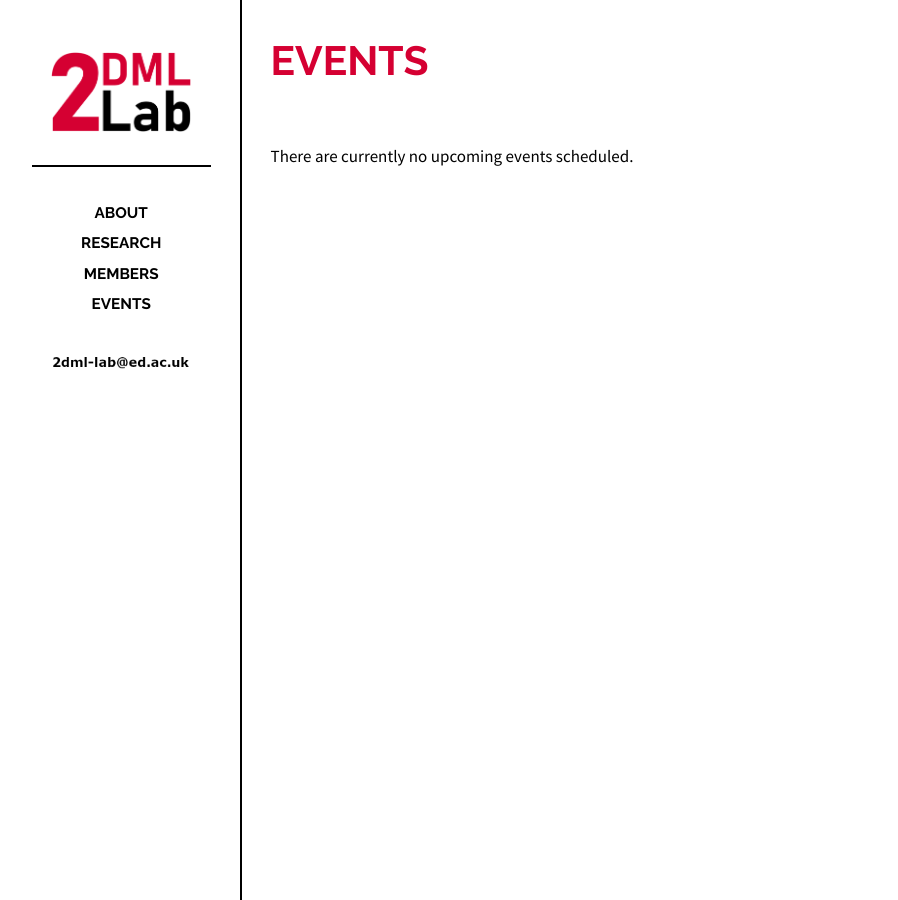
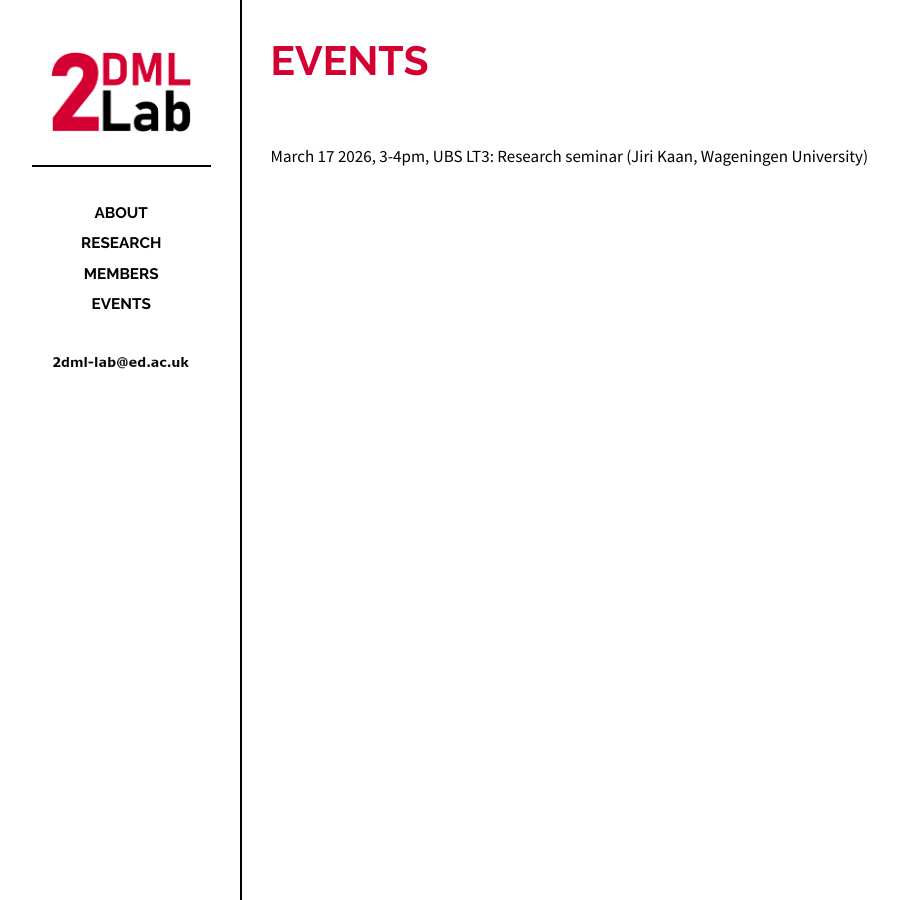
Before and after one commit to 2dml-lab/2dml-lab.github.io, a Jekyll site: the page built from _posts/2024-02-01-events.md, in a window 1280 px wide. Shown: the whole page, without its empty margins (118-1016 px from the left). Built offline with Jekyll 4.4.1, drawn with Linux system fonts in a browser that asks for light colours.

Commit message:
Update 2024-02-01-events.md

```diff
--- a/_posts/2024-02-01-events.md
+++ b/_posts/2024-02-01-events.md
@@ -8,6 +8,12 @@ categories: posts
 
 <br>
 
-There are currently no upcoming events scheduled.
+March 17 2026, 3-4pm, UBS LT3: Research seminar (Jiri Kaan, Wageningen University)
+
+<!--There are currently no upcoming events scheduled.-->
+
+<!--Past events:
+
+29/04/2025, UEBS LT2: Annual 2DML Lab PhD presentations-->
 
 <br>
```
